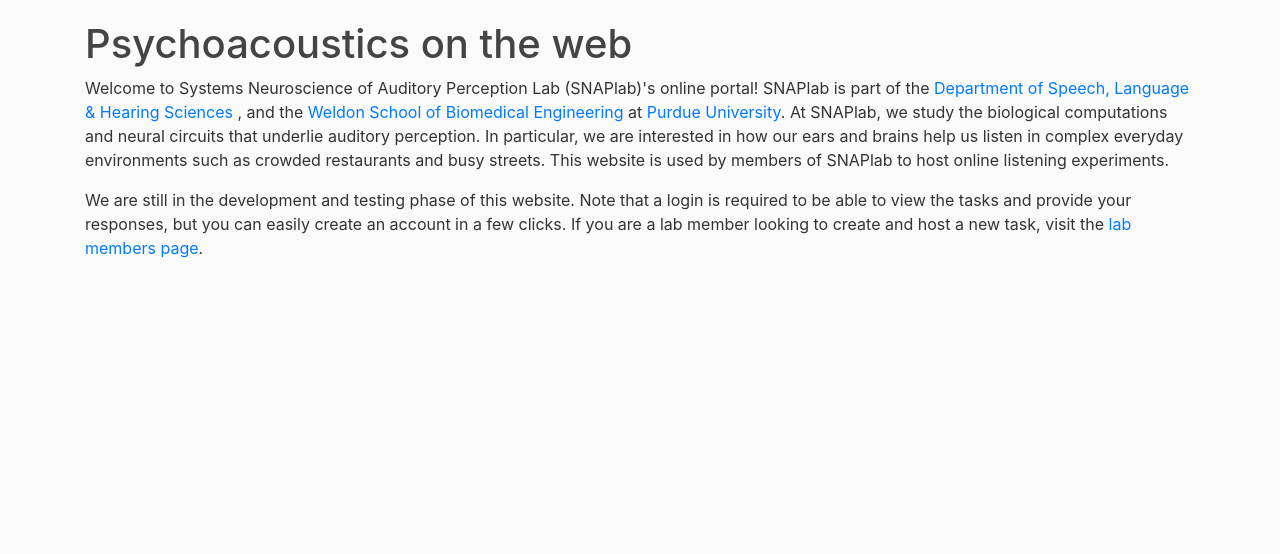
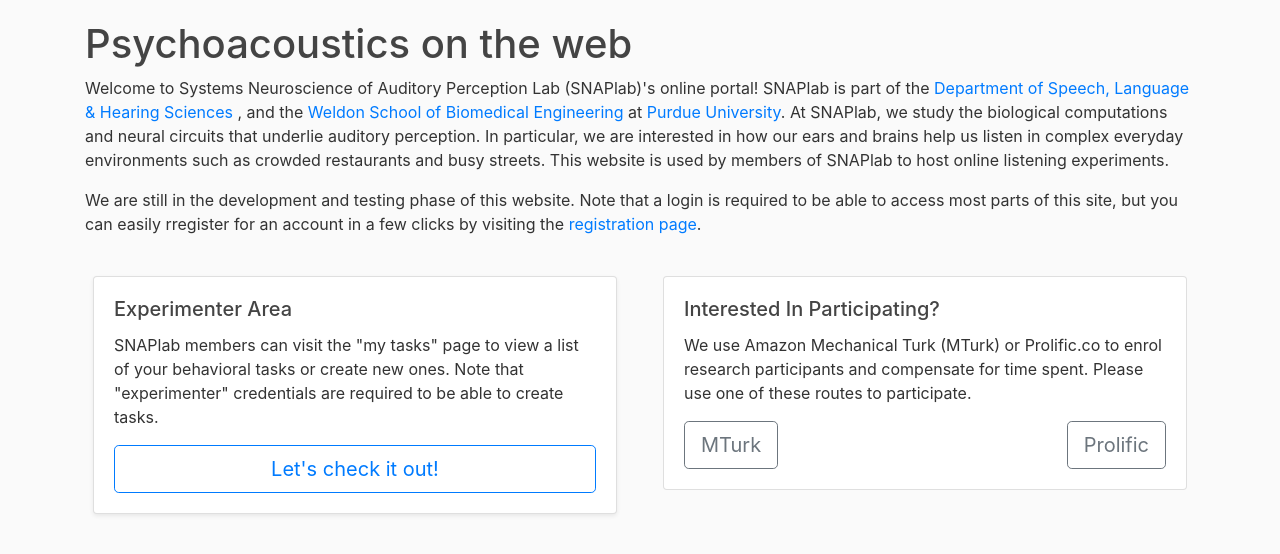
Before and after one commit to haribharadwaj/SNAPlabonline, a Django app: page / in a window 1280 px wide. Shown: the part 246-800 px from the top of the page. Run offline with Django 3.2, Linux system fonts and the light colour scheme; parts of the project's set-up code (start-up, migrations or seed data) failed here and were passed over; some libraries are stand-ins or nearby versions.

Commit message:
Minor updates to home and readme

```diff
--- a/SNAPlabonline/tasks/models.py
+++ b/SNAPlabonline/tasks/models.py
@@ -69,8 +69,8 @@ class Response(models.Model):
 
 '''
 
-# Model for a study that we can direct participants to
-class Experiment(models.Model):
+# Model for a study session that we can direct participants to
+class Session(models.Model):
     title = models.CharField(default='SNAPlab Study',
         max_length=24,
         help_text='Short title for study')
--- a/SNAPlabonline/tasks/templates/tasks/home.html
+++ b/SNAPlabonline/tasks/templates/tasks/home.html
@@ -8,6 +8,37 @@
   Welcome to Systems Neuroscience of Auditory Perception Lab (SNAPlab)'s online portal!
   SNAPlab is part of the <a href="http://www.purdue.edu/hhs/slhs/index.html"> Department of Speech, Language & Hearing Sciences </a>, and the <a href="http://engineering.purdue.edu/BME"> Weldon School of Biomedical Engineering </a> at <a href="http://www.purdue.edu/"> Purdue University</a>. At SNAPlab, we study the biological computations and neural circuits that underlie auditory perception. In particular, we are interested in how our ears and brains help us listen in complex everyday environments such as crowded restaurants and busy streets. This website is used by members of SNAPlab to host online listening experiments. </p>
 
-  <p> We are still in the development and testing phase of this website. Note that a login is required to be able to view the tasks and provide your responses, but you can easily create an account in a few clicks. If you are a lab member looking to create and host a new task, visit the <a href="{% url 'tasks-labmembers' %}"> lab members page</a>. </p>
+  <p> We are still in the development and testing phase of this website. Note that a login is required to be able to access most parts of this site, but you can easily rregister for an account in a few clicks by visiting the <a href="{% url 'users-register' %}"> registration page</a>. </p>
 
+    <div class="row">
+        <div class="col-sm-6">
+        <div class="card shadow-sm mt-4 ml-2 mr-2 hoverable">
+            <div class="card-body">
+                <h5 class="card-title"> Experimenter Area </h5>
+                <p class="card-text"> SNAPlab members can visit the "my tasks" page to view a list of your behavioral tasks or create new ones. Note that "experimenter" credentials are required to be able to create tasks.
+                </p>
+                <a href="{% url 'mytasks' %}" class="btn btn-outline-primary btn-lg btn-block stretched-link">
+                Let's check it out!
+                </a>
+            </div>
+        </div>
+        </div>
+
+        <div class="col-sm">
+        <div class="card shadow-sm-6 mt-4 ml-2 mr-2 hoverable">
+            <div class="card-body">
+                <h5 class="card-title"> Interested In Participating? </h5>
+                <p class="card-text"> We use Amazon Mechanical Turk  (MTurk) or Prolific.co to enrol research participants and compensate for time spent. Please use one of these routes to participate. </p>
+                <div class="d-flex justify-content-between">
+                    <a href="https://www.mturk.com/" class="btn btn-outline-secondary btn-lg">
+                    MTurk
+                    </a>
+                    <a href="https://www.prolific.co/" class="btn btn-outline-secondary btn-lg">
+                    Prolific
+                    </a>
+                </div>
+            </div>
+        </div>
+        </div>
+    </div>
 {% endblock content %}
```
Also changed, not shown: SNAPlabonline/tasks/lookups.py (+8 -1 lines), SNAPlabonline/tasks/templates/tasks/response_form.html (+6 -2 lines), SNAPlabonline/db.sqlite3, 1 other file.
